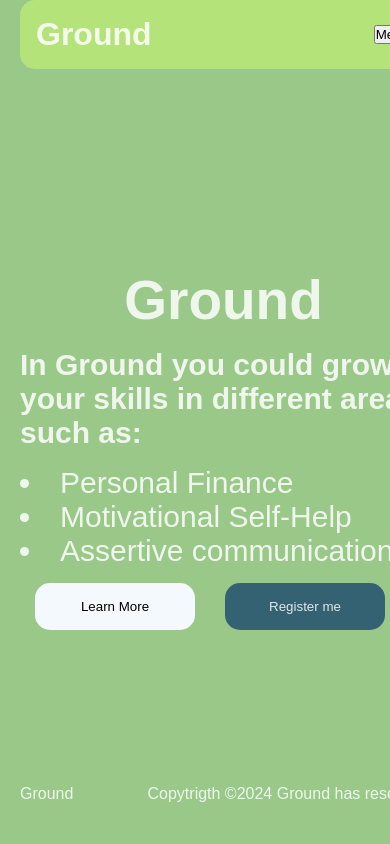
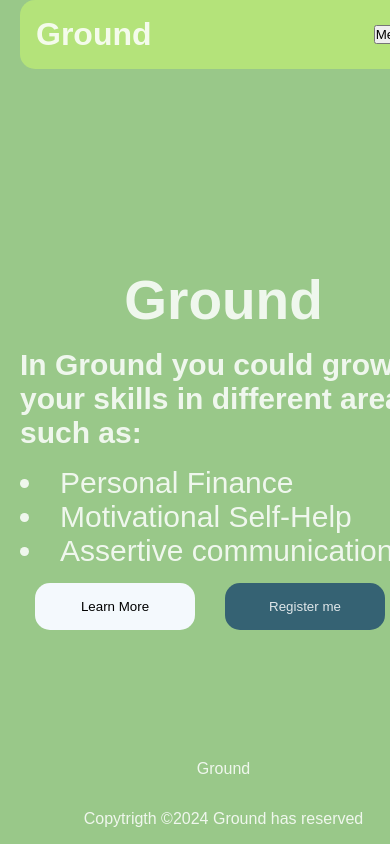
Before and after one commit to AFMartinez09/website-using-next, a Next.js app: page / in a window 390 px wide. Shown: the top 844 px of the page. Built offline with nearby package versions, Linux system fonts and the light colour scheme.

Commit message:
adding footer (data)

```diff
--- a/src/components/footer/footer.module.css
+++ b/src/components/footer/footer.module.css
@@ -4,3 +4,12 @@
   align-items: center;
   justify-content: space-between;
 }
+
+
+@media (max-width:768px){
+  .container{
+    flex-direction: column;
+    align-items: center;
+    justify-content: space-around;
+  }
+}
```
